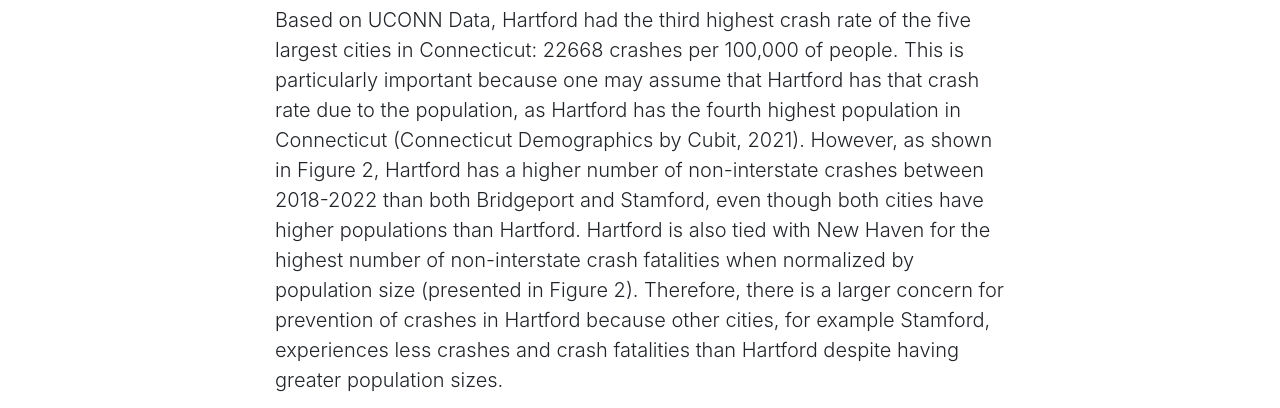
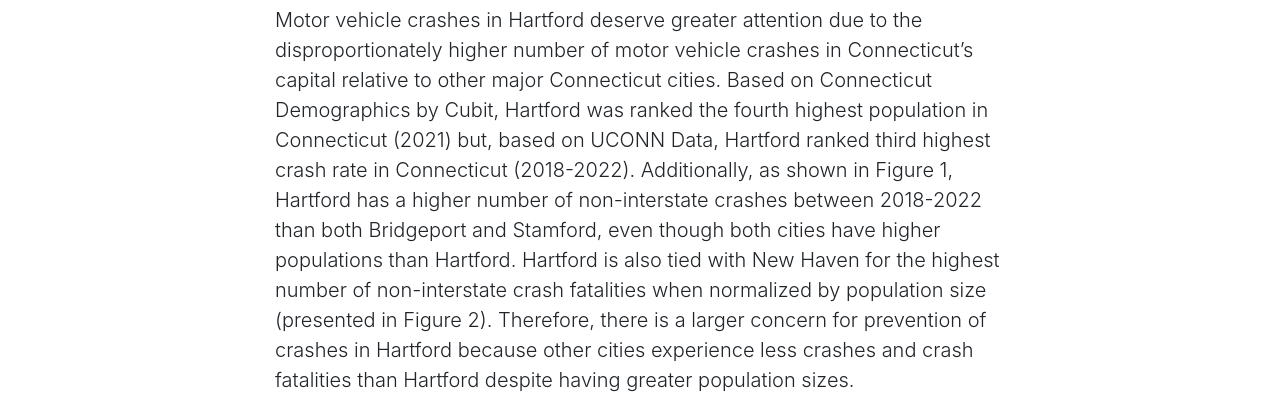
Before and after one commit to jessmcruz/crash-data-story-draft, a plain HTML site: page index.html in a window 1280 px wide. Shown: the part 701-1109 px from the top of the page. Drawn offline with nearby package versions, Linux system fonts and the light colour scheme; grey boxes are pictures that could not be loaded.

Commit message:
Update index.html

```diff
--- a/index.html
+++ b/index.html
@@ -67,7 +67,7 @@
         <div class="col-lg-8 mx-auto">
           <h2>Introduction</h2>
 
-          <p class="lead">Based on UCONN Data, Hartford had the third highest crash rate of the five largest cities in Connecticut: 22668 crashes per 100,000 of people. This is particularly important because one may assume that Hartford has that crash rate due to the population, as Hartford has the fourth highest population in Connecticut (Connecticut Demographics by Cubit, 2021). However, as shown in Figure 2, Hartford has a higher number of non-interstate crashes between 2018-2022 than both Bridgeport and Stamford, even though both cities have higher populations than Hartford. Hartford is also tied with New Haven for the highest number of non-interstate crash fatalities when normalized by population size (presented in Figure 2). Therefore, there is a larger concern for prevention of crashes in Hartford because other cities, for example Stamford, experiences less crashes and crash fatalities than Hartford despite having greater population sizes.</p>
+          <p class="lead">Motor vehicle crashes in Hartford deserve greater attention due to the disproportionately higher number of motor vehicle crashes in Connecticut’s capital relative to other major Connecticut cities. Based on Connecticut Demographics by Cubit, Hartford was ranked the fourth highest population in Connecticut (2021) but, based on UCONN Data, Hartford ranked third highest crash rate in Connecticut (2018-2022). Additionally, as shown in Figure 1, Hartford has a higher number of non-interstate crashes between 2018-2022 than both Bridgeport and Stamford, even though both cities have higher populations than Hartford. Hartford is also tied with New Haven for the highest number of non-interstate crash fatalities when normalized by population size (presented in Figure 2). Therefore, there is a larger concern for prevention of crashes in Hartford because other cities experience less crashes and crash fatalities than Hartford despite having greater population sizes.</p>
 
 
           <iframe title="Crashes per 100,000 people in 5 largest CT cities, 2018-2022 " aria-label="Column Chart" id="datawrapper-chart-OherZ" src="https://datawrapper.dwcdn.net/OherZ/6/" scrolling="no" frameborder="0" style="width: 0; min-width: 100% !important; border: none;" height="496" data-external="1"></iframe><script type="text/javascript">!function(){"use strict";window.addEventListener("message",(function(a){if(void 0!==a.data["datawrapper-height"]){var e=document.querySelectorAll("iframe");for(var t in a.data["datawrapper-height"])for(var r=0;r<e.length;r++)if(e[r].contentWindow===a.source){var i=a.data["datawrapper-height"][t]+"px";e[r].style.height=i}}}))}();
```
